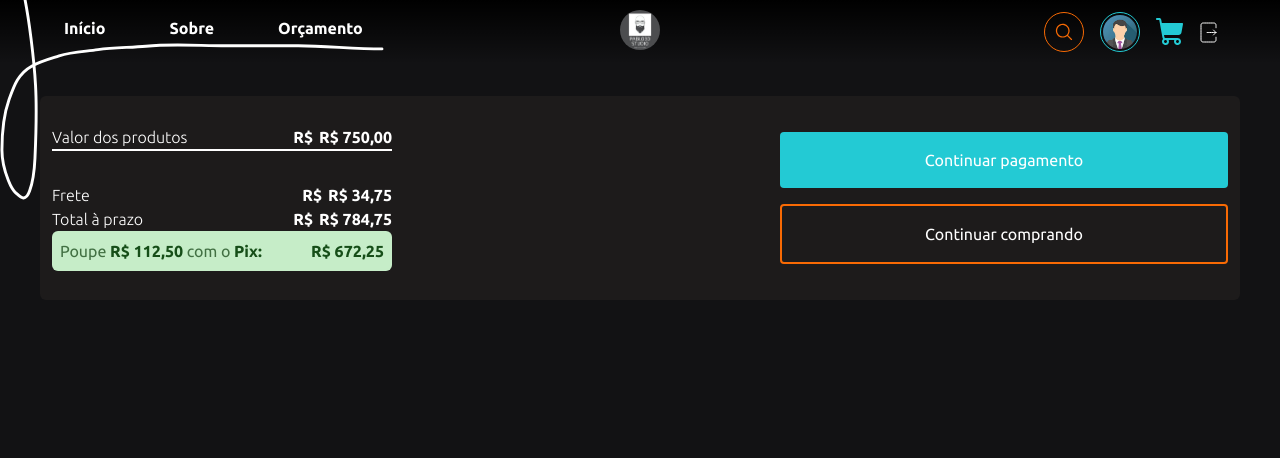
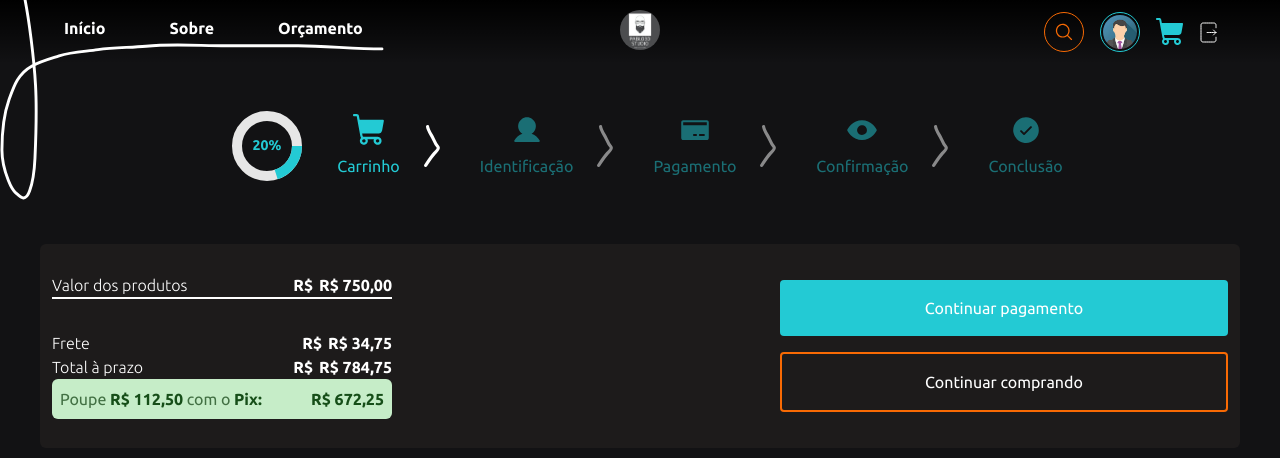
Before and after one commit to Felipe-Emanuel/Pablo-Studio, a Next.js app: page /cart in a window 1280 px wide. Shown: the top 458 px of the page. Built offline with nearby package versions, Linux system fonts and the light colour scheme.

Commit message:
✨ feat: PaymentLine
 add a payment Line with percentage complete the bought in a progress ring

```diff
--- /dev/null
+++ b/src/components/layout/PaymentLine/index.tsx
@@ -0,0 +1,61 @@
+import { useWindow } from "@hooks/useWindow";
+import { ProgressRing } from "@layout/ProgressRing";
+import { PaymentState } from "@util/assets/PaymentState";
+import { useState } from "react";
+import { useEffect } from "react";
+
+type paymentStatesType = {
+  icon: JSX.Element;
+  isActive: boolean;
+  isLast: boolean;
+  text: string;
+};
+
+interface PaymentLineProps {
+  value: number;
+  paymentStates: paymentStatesType[];
+}
+
+export function PaymentLine({ value, paymentStates }: PaymentLineProps) {
+  const { windowSize } = useWindow();
+
+  const renderStates = () => {
+    const activeState = paymentStates.find((state) => state.isActive);
+    return windowSize.width < 768 ? (
+      <>
+        {activeState && (
+          <PaymentState
+            icon={activeState.icon}
+            isActive={activeState.isActive}
+            isLast={activeState.isLast}
+            text={activeState.text}
+          />
+        )}
+      </>
+    ) : (
+      <>
+        {paymentStates.map((state, i) => (
+          <PaymentState
+            key={i}
+            icon={state.icon}
+            isActive={state.isActive}
+            isLast={state.isLast}
+            text={state.text}
+          />
+        ))}
+      </>
+    );
+  };
+
+  return (
+    <>
+      <div className="
+        flex items-center w-full mx-auto md:pb-8 gap-x-5
+        justify-start md:justify-center"
+      >
+        <ProgressRing color="#23CAD4" max={100} value={value} />
+        <div className="flex gap-20">{renderStates()}</div>
+      </div>
+    </>
+  );
+}
--- a/src/components/layout/ResumeCart/index.tsx
+++ b/src/components/layout/ResumeCart/index.tsx
@@ -5,15 +5,21 @@ import { PricePixContent } from "@util/texts/PricePixContent";
 import { useRouter } from "next/router";
 
 interface ResumeCartProps {
+  disabled: boolean;
   discount: number;
   totalProductsValue: number;
   freight: number;
+  changeProgressRingValue: () => void;
+  changePaymentState: () => void;
 }
 
 export function ResumeCart({
+  disabled,
   discount,
   totalProductsValue,
   freight,
+  changeProgressRingValue,
+  changePaymentState
 }: ResumeCartProps) {
   const { formatPrice } = normalize();
   const totalOnCredit = totalProductsValue + freight;
@@ -52,7 +58,10 @@ export function ResumeCart({
         className="
         flex flex-col gap-4 justify-between py-6 w-full sm:max-w-md"
       >
-        <Button text="Continuar pagamento" className="w-full" />
+        <Button
+          disabled={disabled}
+          onClick={() => {changeProgressRingValue(), changePaymentState()}}
+          text="Continuar pagamento" className="w-full" />
         <Button
           onClick={() => handleClick("/")}
           text="Continuar comprando"
--- a/src/components/util/assets/PaymentState.tsx
+++ b/src/components/util/assets/PaymentState.tsx
@@ -17,16 +17,17 @@ export function PaymentState({
   return (
     <div
       className={`
+        transition-all duration-500
         relative flex flex-col items-center justify-center
-        lg:gap-2 text-center w-10 h-14 sm:w-14 sm:h-16 lg:w-28 lg:h-20
+        lg:gap-2 text-center w-10 h-14 lg:w-fit lg:h-fit
         ${isActive ? "opacity-100" : "opacity-50"}`}
     >
-      <div className="w-4 h-4 sm:w-8 sm:h-8 lg:w-16 lg:h-16">{icon}</div>
+      <div className="w-8 h-8">{icon}</div>
       <span className="text-secondary text-xs sm:text-sm lg:text-md">
         {text}
       </span>
       {!isLast && (
-        <ArrowVector className="w-2 lg:w-4 lg:h-11 absolute -right-10" />
+        <ArrowVector className="w-2 lg:w-4 lg:h-11 absolute -right-7 sm:-right-10" />
       )}
     </div>
   );
--- a/src/components/util/buttons/Button.tsx
+++ b/src/components/util/buttons/Button.tsx
@@ -6,6 +6,7 @@ type ButtonProps = {
   cart?: boolean;
   isHovered?: boolean;
   isTertiary?: boolean;
+  disabled?: boolean;
   href?: string
   onClick?: (href: string) => void;
 };
@@ -16,6 +17,7 @@ export function Button({
   cart,
   isHovered,
   isTertiary,
+  disabled,
   href,
   onClick
 }: ButtonProps) {
@@ -25,12 +27,14 @@ export function Button({
 
   return (
     <button
+      disabled={disabled}
       onClick={onClick && (() => onClick(href!))}
       className={`
       text-sm md:text-md
       flex items-center justify-center gap-4
       transition-colors rounded w-full py-4
       text-white hover:text-white/75 hover:bg-secondary/75 bg-secondary
+      disabled:bg-secondary/75 disabled:text-white/75
       ${tertiary}
       ${className}`}
     >
--- a/src/data/hooks/useWindow.ts
+++ b/src/data/hooks/useWindow.ts
@@ -1,9 +1,24 @@
 import { useEffect, useState } from "react";
 
+interface WindowSize {
+  width: number;
+}
+
 export const useWindow = () => {
-  const [width, setWidth] = useState(
-    typeof window !== "undefined" ? window.innerWidth : 0
-  );
+  const [width, setWidth] = useState(0);
+  const [windowSize, setWindowSize] = useState<WindowSize>({width: 0})
+
+  useEffect(() => {
+    function handleResize() {
+      setWindowSize({ width: window.innerWidth });
+    }
+
+    if (typeof window !== "undefined") {
+      setWindowSize({ width: window.innerWidth });
+      window.addEventListener("resize", handleResize);
+      return () => window.removeEventListener("resize", handleResize);
+    }
+  }, []);
 
   useEffect(() => {
     if (typeof window !== "undefined") {
@@ -15,5 +30,6 @@ export const useWindow = () => {
 
   return {
     width,
+    windowSize
   };
 };
--- a/src/pages/cart/index.tsx
+++ b/src/pages/cart/index.tsx
@@ -1,12 +1,51 @@
+import { useState } from "react";
 import { Container } from "@container/Container";
+import { PaymentLine } from "@layout/PaymentLine";
 import { ResumeCart } from "@layout/ResumeCart";
+import {
+  CartVector,
+  CheckVector,
+  EyeVector,
+  PaymentVector,
+  UserVector,
+} from "@vectores/Vectores";
 
 export default function Cart() {
+  const [progressValue, setProgressValue] = useState(20)
 
+  const [paymentStates, setPaymentStates] = useState([
+    {icon: <CartVector />, isActive: true, isLast: false, text: "Carrinho" },
+    {icon: <UserVector />, isActive: false, isLast: false, text: "Identificação" },
+    {icon: <PaymentVector />, isActive: false, isLast: false, text: "Pagamento" },
+    {icon: <EyeVector />, isActive: false, isLast: false, text: "Confirmação" },
+    {icon: <CheckVector />, isActive: false, isLast: true, text: "Conclusão" },
+  ])
+
+  function changePaymentState() {
+    const activeIndex = paymentStates.findIndex((state) => state.isActive);
+    if (activeIndex < paymentStates.length - 1) {
+      const newPaymentStates = [...paymentStates];
+      newPaymentStates[activeIndex].isActive = false;
+      newPaymentStates[activeIndex + 1].isActive = true;
+      setPaymentStates(newPaymentStates);
+    }
+  }
+
+  function changeProgressRingValue() {
+    setProgressValue(progressValue + 20);
+  }
 
   return (
     <Container pageTitle="Pablo Studios 3D | Carrinho">
-      <ResumeCart discount={0.15} totalProductsValue={750} freight={34.75} />
+      <PaymentLine value={progressValue} paymentStates={paymentStates} />
+      <ResumeCart
+        disabled={progressValue === 100}
+        discount={0.15}
+        totalProductsValue={750}
+        freight={34.75}
+        changeProgressRingValue={() => changeProgressRingValue()}
+        changePaymentState={() => changePaymentState()}
+      />
     </Container>
   );
 }
```
Also changed, not shown: src/components/layout/menu/menuItem/index.tsx (+19 -11 lines).
